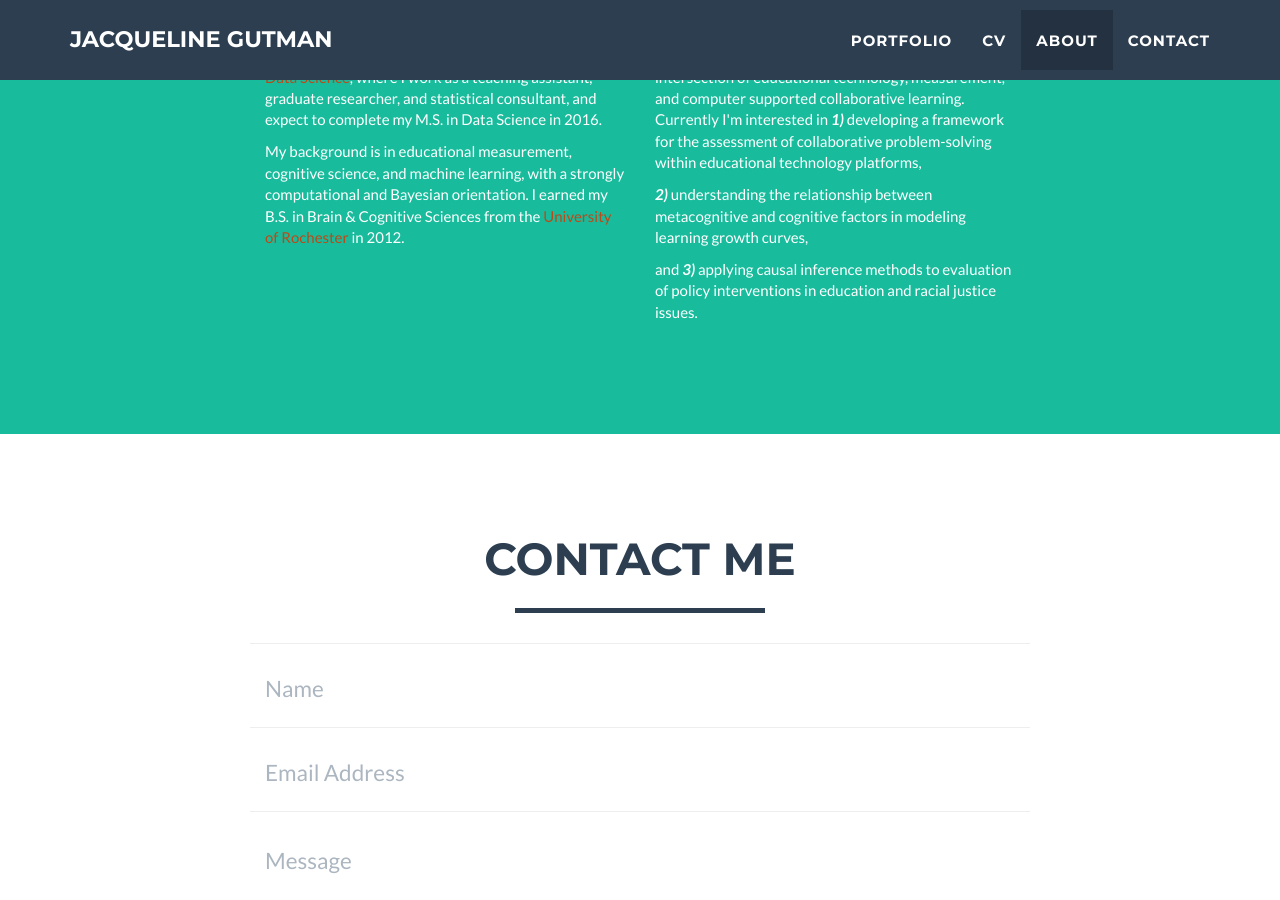
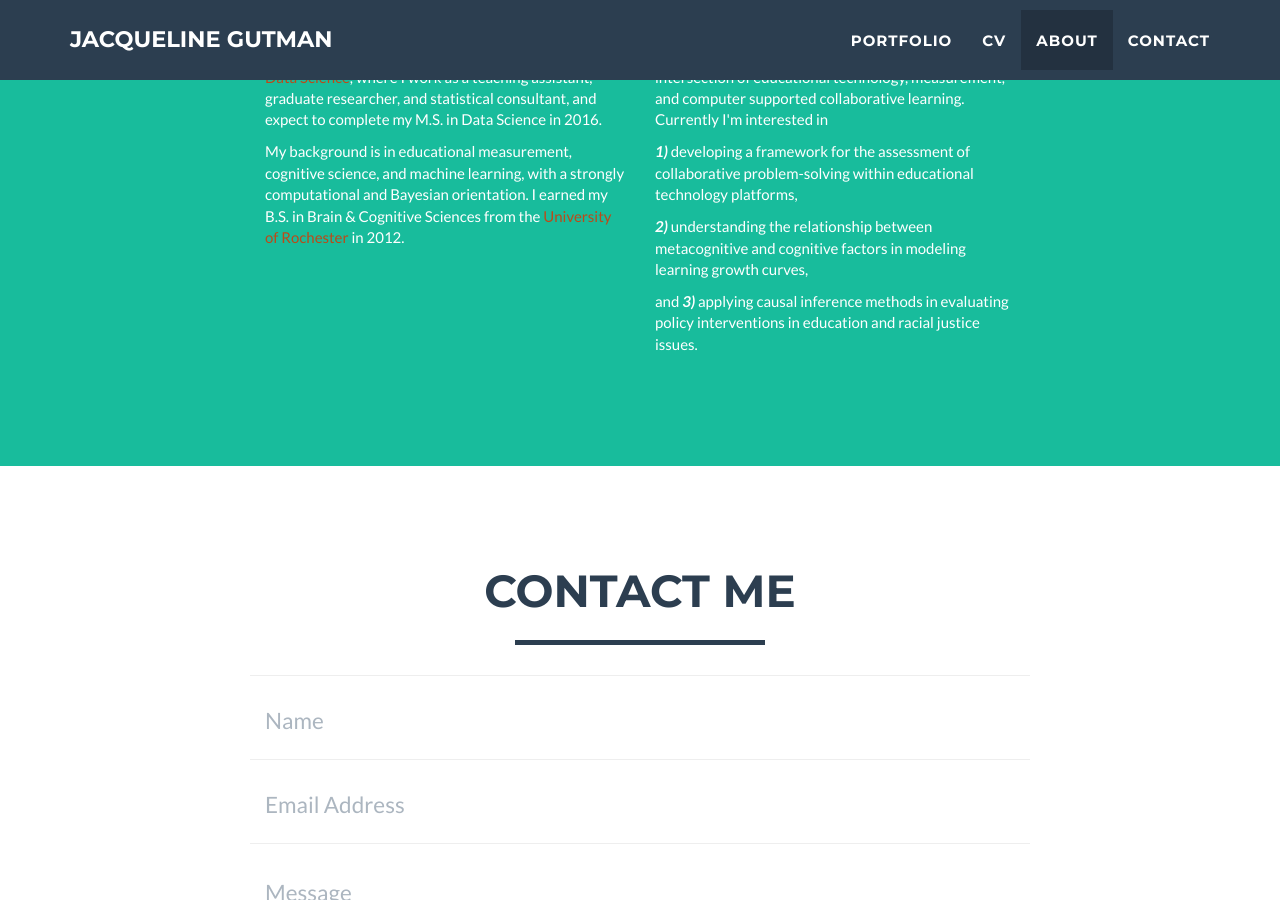
Before and after one commit to jgutman/jgutman.github.io, a Jekyll site: the page built from index.html, in a window 1280 px wide and 900 px high, scrolled down 3431 px. Built offline with Jekyll 4.4.1, drawn with Linux system fonts in a browser that asks for light colours.

Commit message:
interest

```diff
--- a/_includes/about.html
+++ b/_includes/about.html
@@ -14,7 +14,7 @@
                       <p.small>My background is in educational measurement, cognitive science, and machine learning, with a strongly computational and Bayesian orientation. I earned my B.S. in Brain &amp; Cognitive Sciences from the <a href="http://www.bcs.rochester.edu">University of Rochester</a> in 2012.</p>
                 </div>
                 <div class="col-lg-4">
-                    <p.small>Substantively, my primary research interests lie at the intersection of educational technology, measurement, and computer supported collaborative learning. Currently I'm interested in <p.small><b><i>1)</i></b> developing a framework for the assessment of collaborative problem-solving within educational technology platforms,</p> <p.small><b><i>2)</i></b> understanding the relationship between metacognitive and cognitive factors in modeling learning growth curves,</p> <p.small>and <b><i>3)</i></b> applying causal inference methods to evaluation of policy interventions in education and racial justice issues.</p>
+                    <p.small>Substantively, my primary research interests lie at the intersection of educational technology, measurement, and computer supported collaborative learning. Currently I'm interested in</p> <p.small><b><i>1)</i></b> developing a framework for the assessment of collaborative problem-solving within educational technology platforms,</p> <p.small><b><i>2)</i></b> understanding the relationship between metacognitive and cognitive factors in modeling learning growth curves,</p> <p.small>and <b><i>3)</i></b> applying causal inference methods in evaluating policy interventions in education and racial justice issues.</p>
                 </div>
             </div>
         </div>
```
Also changed, not shown: 8 other files.
